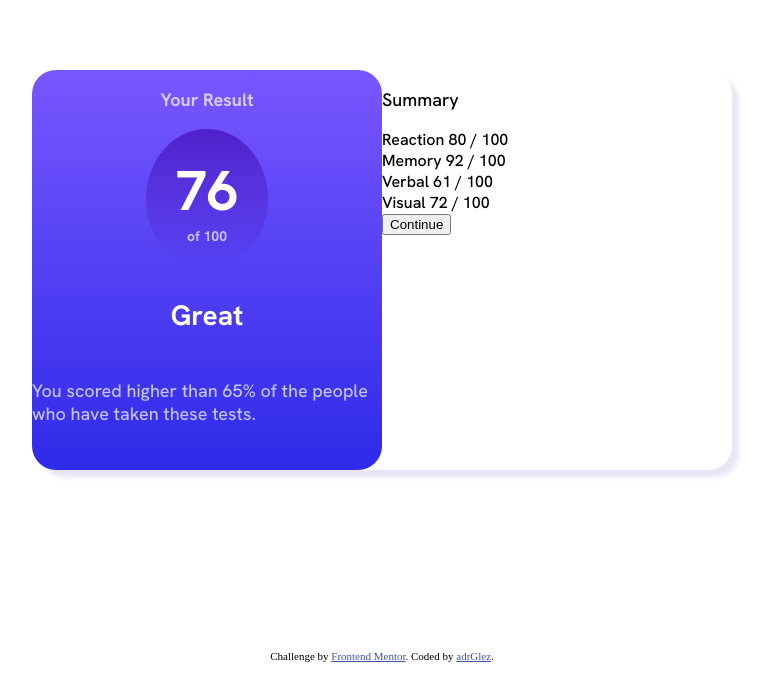
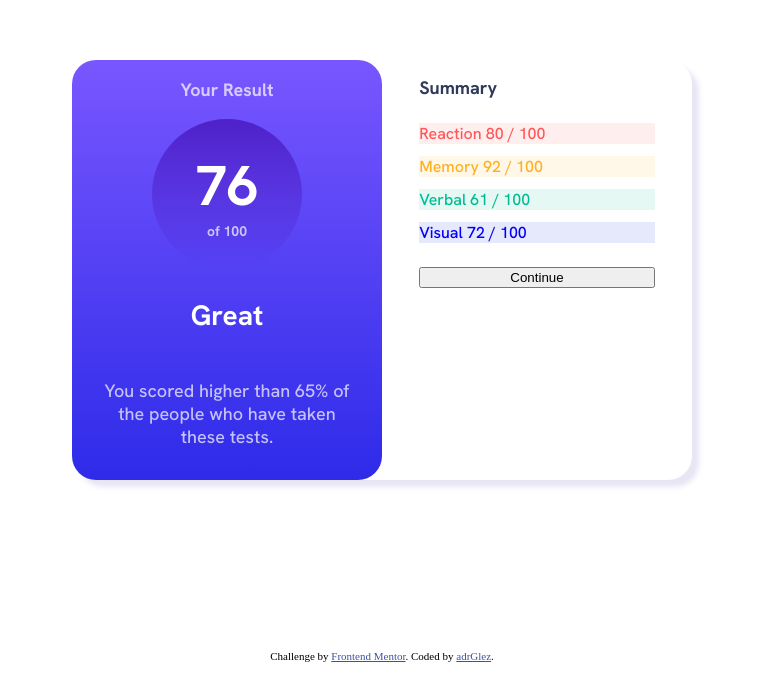
Before and after one commit to adrGlez/Frontend-Mentor-Challenges, a plain HTML site: page results-summary-component-main/index.html in a window 1280 px wide. Shown: the part 118-800 px from the top of the page, without its empty margins (258-1028 px from the left). Drawn offline with Linux system fonts and the light colour scheme.

Commit message:
keep going

```diff
--- a/results-summary-component-main/index.html
+++ b/results-summary-component-main/index.html
@@ -37,7 +37,8 @@
         <p class="info">You scored higher than 65% of the people who have taken these tests.</p>
       </div>
       <div class="right-card">
-        <p>Summary</p>
+        <p class="summary">Summary</p>
+        <div class="stats">
           <div class="reaction">
             Reaction
             80 / 100
@@ -54,6 +55,7 @@
             Visual
             72 / 100
           </div>
+        </div>
         <button type="button">Continue</button>
       </div>
     </div>
--- a/results-summary-component-main/style.css
+++ b/results-summary-component-main/style.css
@@ -33,8 +33,8 @@ p {
 
 .total-card {
     display: flex;
-    height: 400px;
-    width: 700px;
+    height: 420px;
+    width: 620px;
     box-shadow: 7px 7px 5px 0px rgba(198, 189, 227, 0.4);
     border-radius: 24px;
 }
@@ -59,8 +59,8 @@ p {
     align-items: center;
     justify-content: center;
     background: linear-gradient(var(--first-blue-circle) 0%, var(--second-blue-circle) 100%);
-    height: 35%;
-    width: 35%;
+    height: 150px;
+    width: 150px;
     border-radius: 100%;
 }
 
@@ -86,4 +86,49 @@ p {
 
 .info {
     color: var(--neutral-white-light);
+    text-align: center;
+    max-width: 25ch;
 }
+
+.right-card {
+    display: flex;
+    flex-direction: column;
+    width: 38%;
+    /* height: 100%; */
+    margin-left: 6%;
+    margin-right: 6%;
+    gap: 24px;
+}
+
+.summary {
+    color: var(--neutral-gray-blue);
+    font-weight: bold;
+    margin: 0;
+    margin-top: 16px;
+}
+
+.stats {
+    display: flex;
+    flex-direction: column;
+    gap: 12px;
+}
+
+.reaction {
+    background-color: hsla(0, 100%, 67%, 0.1);
+    color: var(--red);
+}
+
+.memory {
+    background-color: hsl(39, 100%, 56%, 0.1);
+    color: var(--orange);
+}
+
+.verbal {
+    background-color: hsl(166, 100%, 37%, 0.1);
+    color: var(--green);
+}
+
+.visual {
+    background-color: hsl(234, 85%, 45%, 0.1);
+    color: blue;
+}
```
Lines whose indentation alone changed are shown as unchanged.
